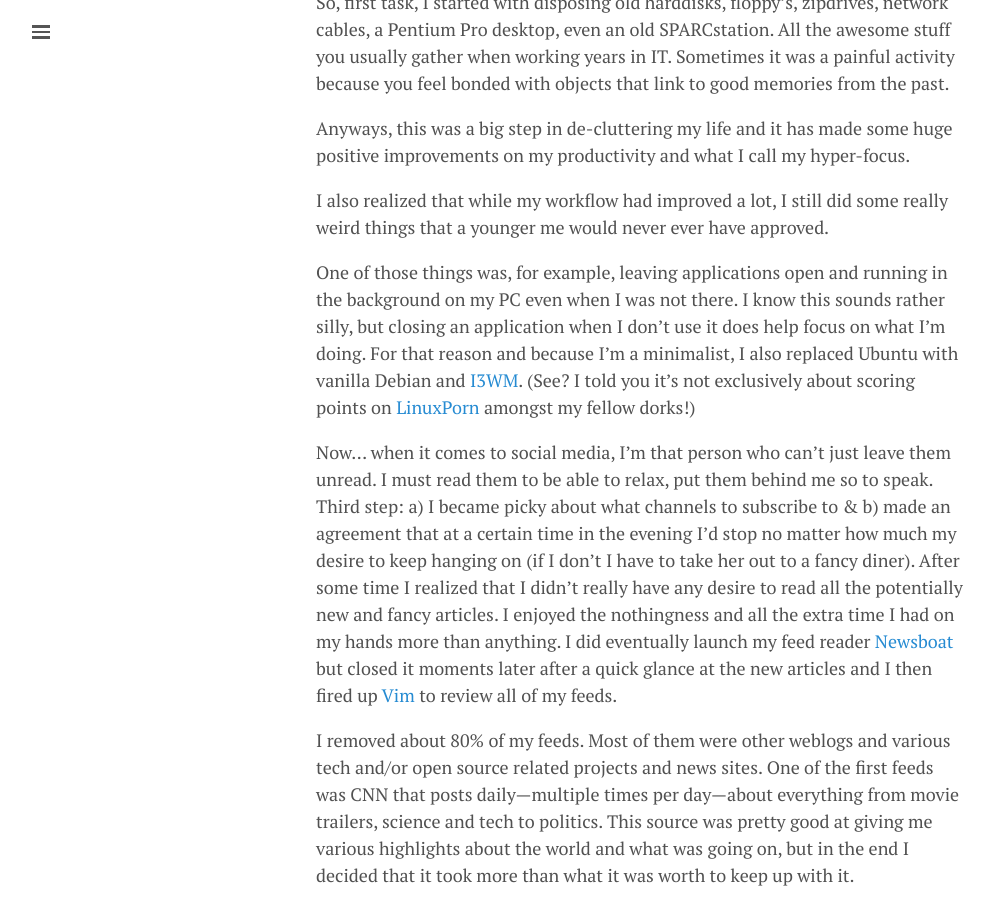
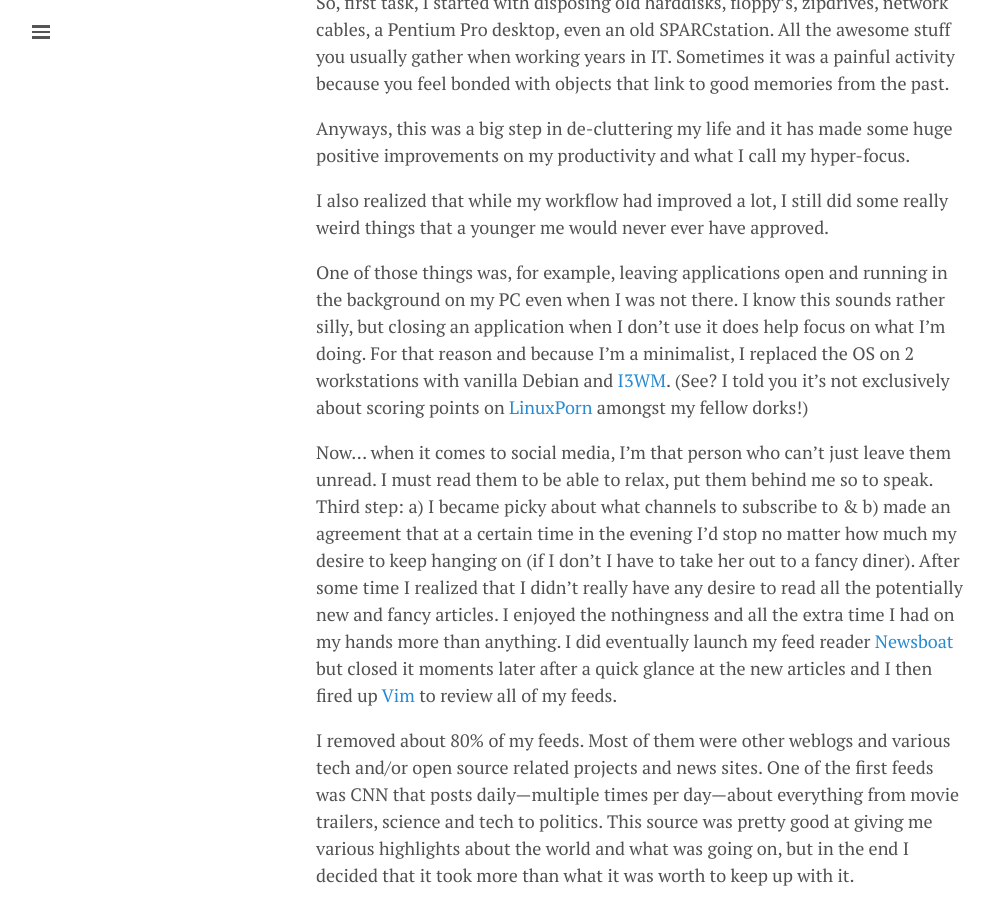
Before and after one commit to lgeurts/lgeurts.github.io, a Jekyll site: the page built from _posts/2021-11-09-why-i-decided-to-limit-my-social-presence.md, in a window 1280 px wide and 900 px high, scrolled down 940 px. Shown: the whole window, without its empty margins (0-994 px from the left). Built offline with Jekyll 4.4.1, drawn with Linux system fonts in a browser that asks for light colours; nearby versions of some CDN libraries; comment, search, counter and statistics services are not loaded.

Commit message:
Update 2021-11-09-why-i-decided-to-limit-my-social-presence.md

```diff
--- a/_posts/2021-11-09-why-i-decided-to-limit-my-social-presence.md
+++ b/_posts/2021-11-09-why-i-decided-to-limit-my-social-presence.md
@@ -24,7 +24,7 @@ Anyways, this was a big step in de-cluttering my life and it has made some huge
 
 I also realized that while my workflow had improved a lot, I still did some really weird things that a younger me would never ever have approved.
 
-One of those things was, for example, leaving applications open and running in the background on my PC even when I was not there. I know this sounds rather silly, but closing an application when I don’t use it does help focus on what I’m doing. For that reason and because I'm a minimalist, I also replaced Ubuntu with vanilla Debian and [I3WM](https://i3wm.org/). (See? I told you it's not exclusively about scoring points on [LinuxPorn](https://www.reddit.com/r/LinuxPorn/) amongst my fellow dorks!)
+One of those things was, for example, leaving applications open and running in the background on my PC even when I was not there. I know this sounds rather silly, but closing an application when I don’t use it does help focus on what I’m doing. For that reason and because I'm a minimalist, I replaced the OS on 2 workstations with vanilla Debian and [I3WM](https://i3wm.org/). (See? I told you it's not exclusively about scoring points on [LinuxPorn](https://www.reddit.com/r/LinuxPorn/) amongst my fellow dorks!)
 
 Now... when it comes to social media, I’m that person who can’t just leave them unread. I must read them to be able to relax, put them behind me so to speak. Third step: a) I became picky about what channels to subscribe to & b) made an agreement that at a certain time in the evening I'd stop no matter how much my desire to keep hanging on (if I don't I have to take her out to a fancy diner). After some time I realized that I didn’t really have any desire to read all the potentially new and fancy articles. I enjoyed the nothingness and all the extra time I had on my hands more than anything. I did eventually launch my feed reader [Newsboat]([https://newsboat.org/) but closed it moments later after a quick glance at the new articles and I then fired up [Vim](https://www.vim.org/download.php/) to review all of my feeds.
 
```
